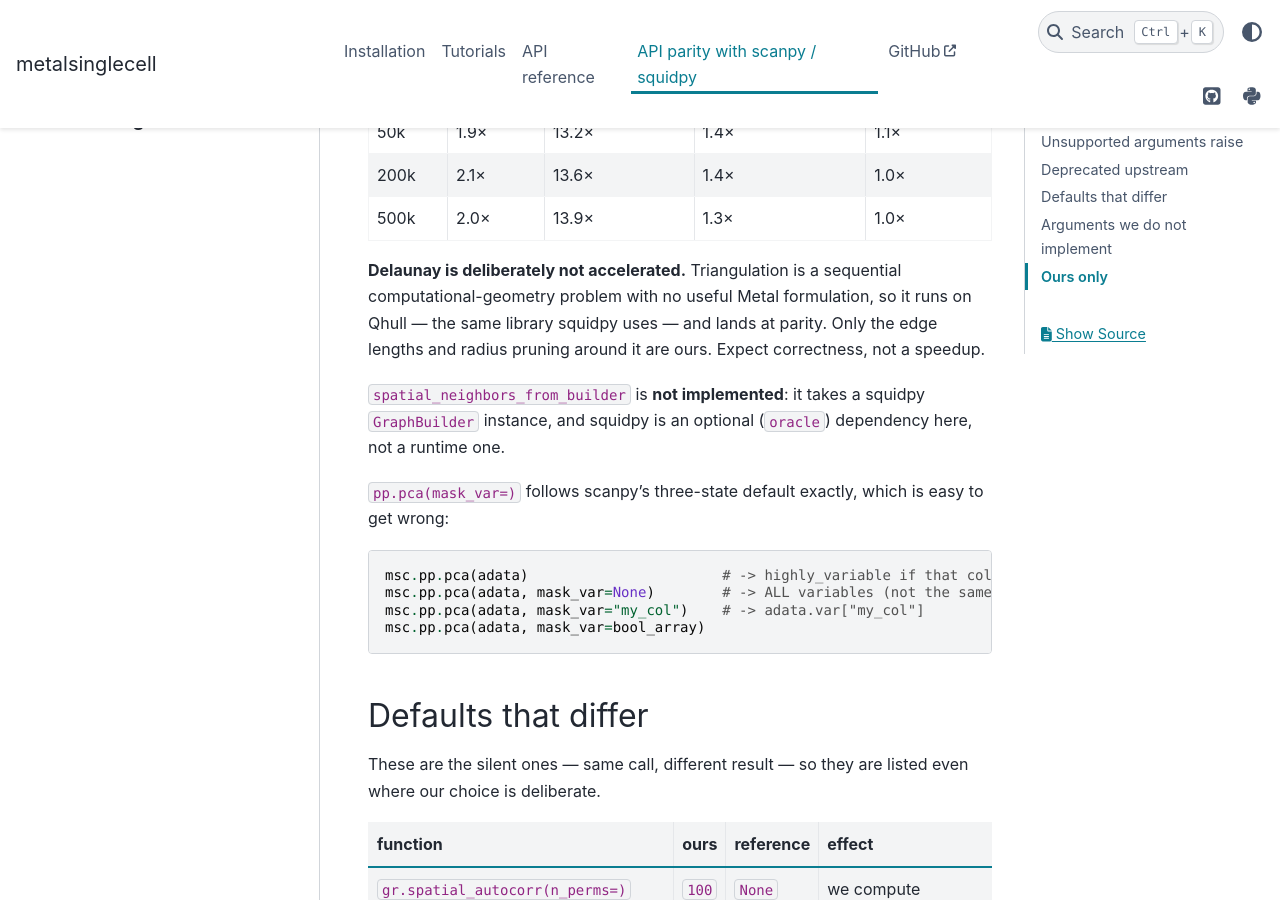
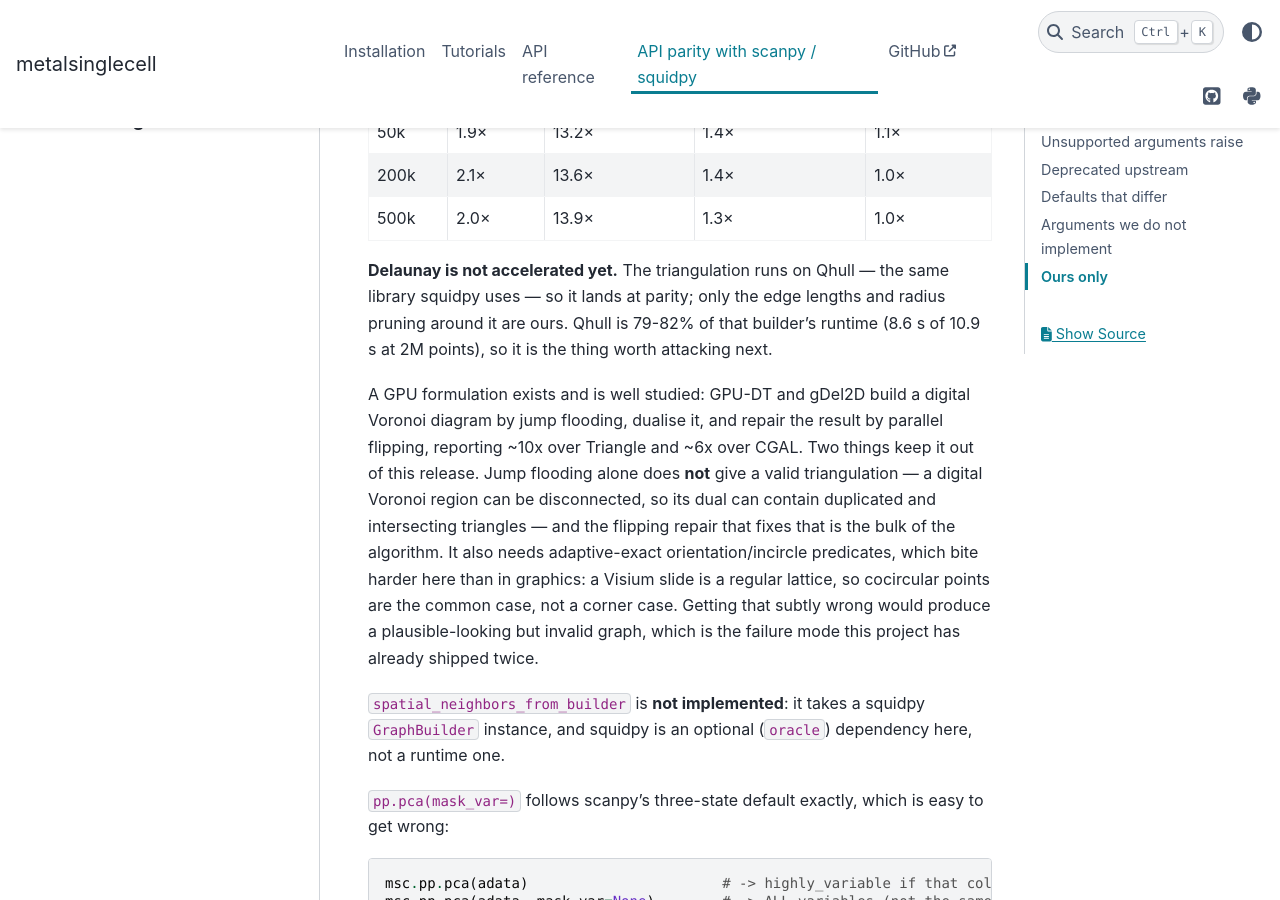
Before and after one commit to gingerii/metal-SingleCell, a Sphinx documentation site: the page built from docs/api_parity.md, in a window 1280 px wide and 900 px high, scrolled down 1605 px. Built offline with Sphinx 7.4.7 and the PyData theme 0.15.4, drawn with Linux system fonts in a browser that asks for light colours; pages that are not in the unit, such as notebooks, are missing from menus.

Commit message:
docs: correct the claim that Delaunay has no GPU formulation
It does. GPU-DT and gDel2D build a digital Voronoi diagram by jump flooding,
dualise it and repair by parallel flipping, reporting ~10x over Triangle and ~6x
over CGAL. Saying there was "no useful Metal formulation" was wrong and would have
closed off a real avenue.

Records why it is still a project rather than a patch: jump flooding alone does not
produce a valid triangulation (a disconnected digital Voronoi region dualises to
duplicated and intersecting triangles), the flipping repair is the bulk of the
algorithm, and it needs adaptive-exact predicates -- which matter more here than in
graphics, since a Visium slide is a lattice and cocircular points are the common case.

Also records the measurement that makes it worth doing: Qhull is 79-82% of the
delaunay builder's runtime, 8.6s of 10.9s at 2M points.

```diff
--- a/docs/api_parity.md
+++ b/docs/api_parity.md
@@ -49,10 +49,21 @@ Speed against squidpy on a jittered hex lattice (M3 Max, warm-up + best-of-N):
 | 200k | 2.1× | 13.6× | 1.4× | 1.0× |
 | 500k | 2.0× | 13.9× | 1.3× | 1.0× |
 
-**Delaunay is deliberately not accelerated.** Triangulation is a sequential
-computational-geometry problem with no useful Metal formulation, so it runs on Qhull — the
-same library squidpy uses — and lands at parity. Only the edge lengths and radius pruning
-around it are ours. Expect correctness, not a speedup.
+**Delaunay is not accelerated yet.** The triangulation runs on Qhull — the same library
+squidpy uses — so it lands at parity; only the edge lengths and radius pruning around it are
+ours. Qhull is 79-82% of that builder's runtime (8.6 s of 10.9 s at 2M points), so it is the
+thing worth attacking next.
+
+A GPU formulation exists and is well studied: GPU-DT and gDel2D build a digital Voronoi
+diagram by jump flooding, dualise it, and repair the result by parallel flipping, reporting
+~10x over Triangle and ~6x over CGAL. Two things keep it out of this release. Jump flooding
+alone does **not** give a valid triangulation — a digital Voronoi region can be disconnected,
+so its dual can contain duplicated and intersecting triangles — and the flipping repair that
+fixes that is the bulk of the algorithm. It also needs adaptive-exact orientation/incircle
+predicates, which bite harder here than in graphics: a Visium slide is a regular lattice, so
+cocircular points are the common case, not a corner case. Getting that subtly wrong would
+produce a plausible-looking but invalid graph, which is the failure mode this project has
+already shipped twice.
 
 `spatial_neighbors_from_builder` is **not implemented**: it takes a squidpy `GraphBuilder`
 instance, and squidpy is an optional (`oracle`) dependency here, not a runtime one.
```
Also changed, not shown: 1 other file.
